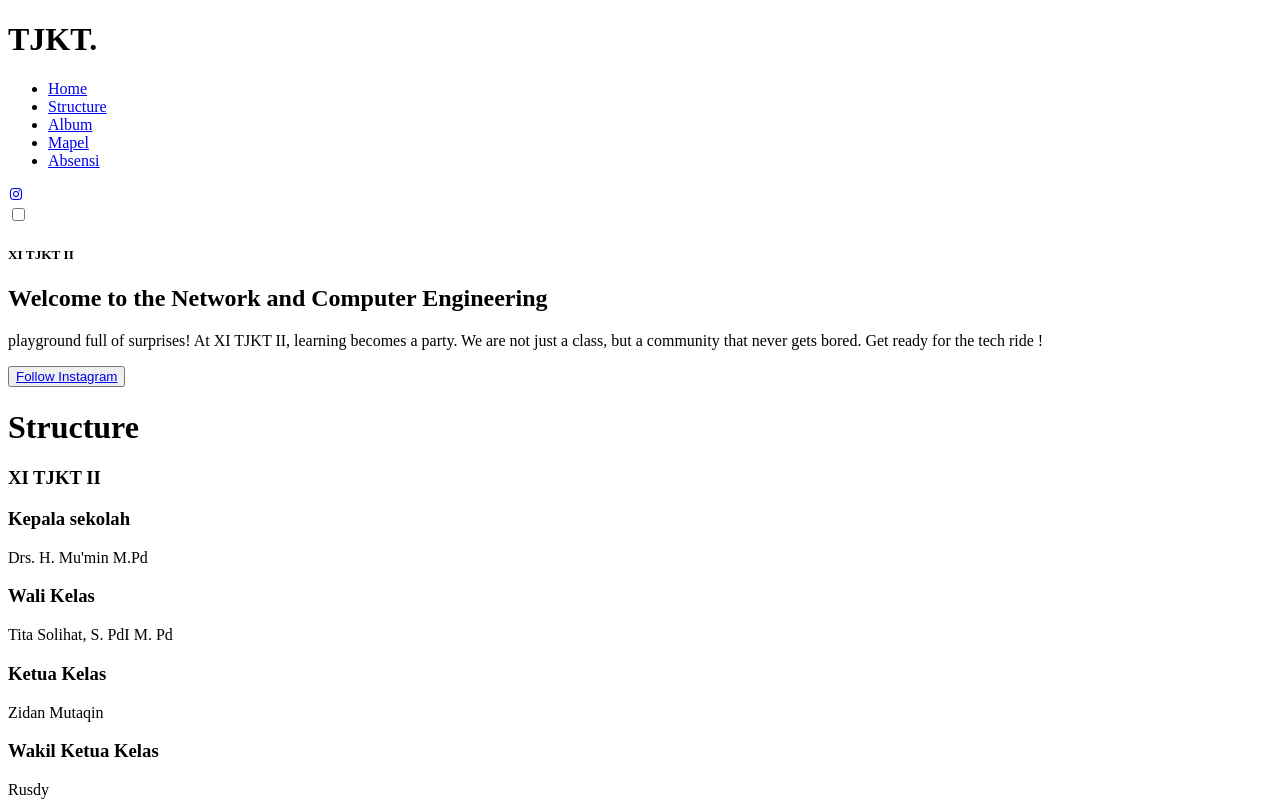
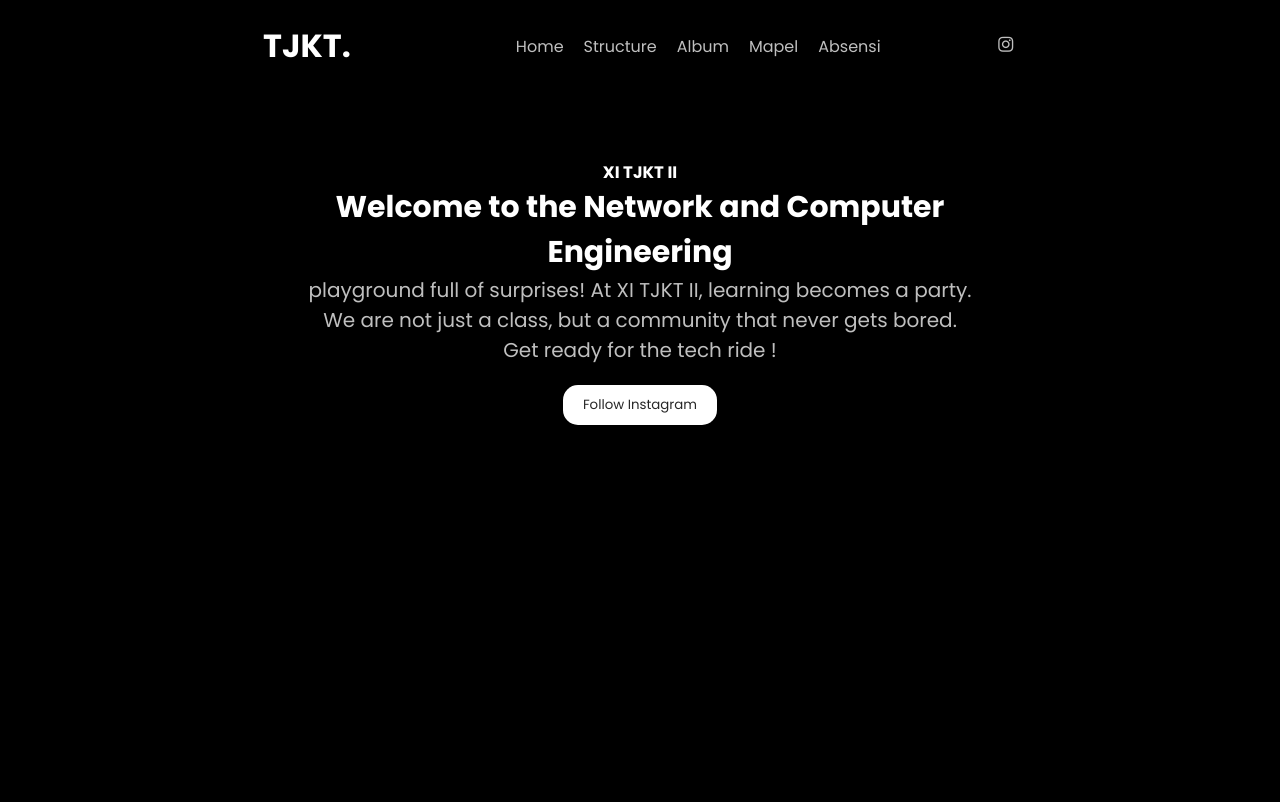
Before and after one commit to Faturz/networkingtwo, a plain HTML site: page index.html in a window 1280 px wide. Shown: the top 802 px of the page. Drawn offline with nearby package versions, Linux system fonts and the light colour scheme; the site is published under a folder, as on GitHub Pages, so addresses that start at the root find nothing; a web font is replaced by a local one.

Commit message:
change link style

```diff
--- a/index.html
+++ b/index.html
@@ -6,7 +6,7 @@
       rel="stylesheet"
     />
     <link href="https://unpkg.com/aos@2.3.1/dist/aos.css" rel="stylesheet" />
-    <link rel="stylesheet" href="/styles/main.css" />
+    <link rel="stylesheet" href="main.css" />
     <link rel="website icon" type="png" href="/assets/img/logo.png" />
     <meta charset="UTF-8" />
     <meta http-equiv="X-UA-Compatible" content="IE=Edge" />
```
